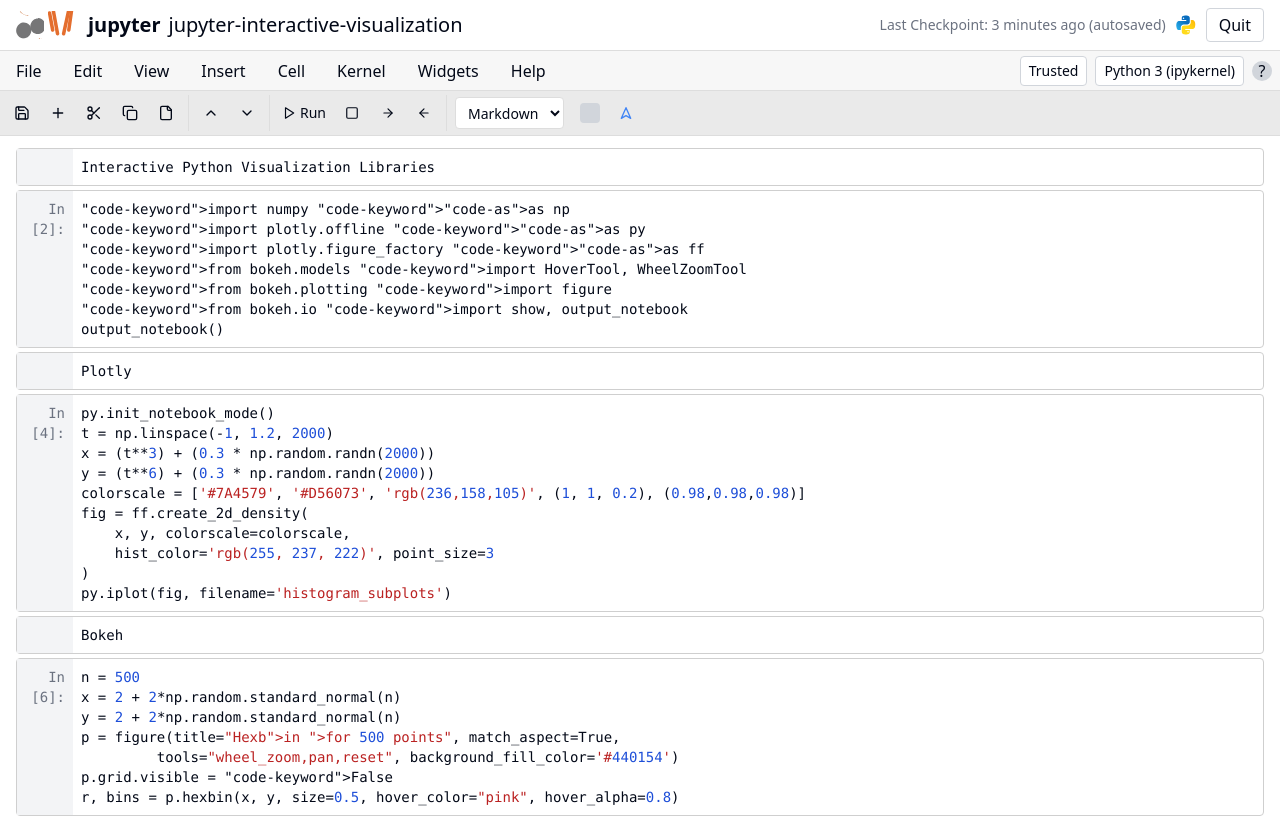
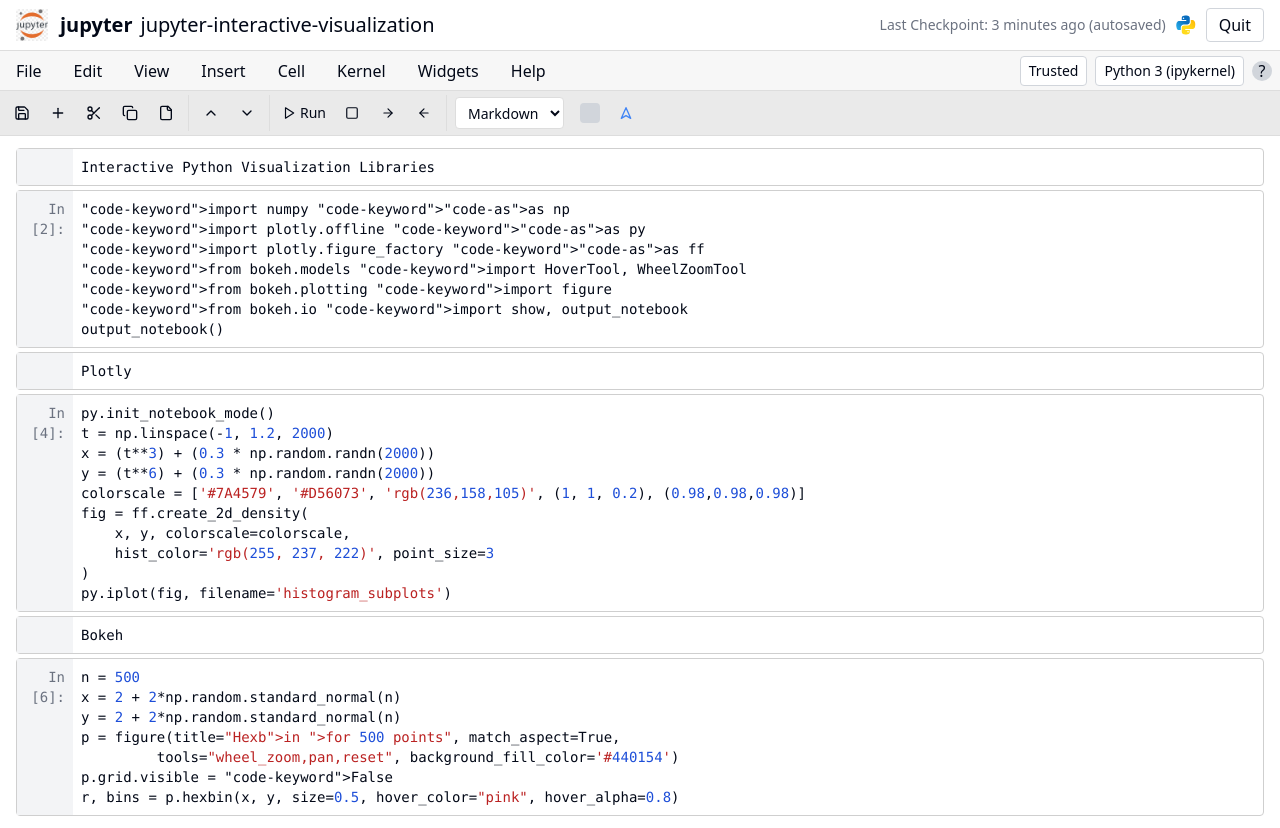
Before and after one commit to SeventyThreee/replicate-jupyter-notebook, a React (Vite) app: page / in a window 1280 px wide. Built offline with nearby package versions, Linux system fonts and the light colour scheme.

Commit message:
Replace image
Replaced the image in the top left corner.

```diff
--- a/src/components/JupyterHeader.tsx
+++ b/src/components/JupyterHeader.tsx
@@ -6,21 +6,12 @@ const JupyterHeader: React.FC = () => {
     <div className="flex items-center justify-between px-4 py-2 border-b border-jupyter-border">
       <div className="flex items-center space-x-2">
         <div className="flex items-center">
-          {/* Jupyter logo */}
-          <svg className="h-7 w-7" viewBox="0 0 44 51" xmlns="http://www.w3.org/2000/svg">
-            <path d="M10.428 50.272c-0.131 0-0.262-0.002-0.393-0.007-5.678-0.254-10.501-4.263-12.394-9.689-0.529-1.509-0.81-3.093-0.834-4.714-0.077-4.966 2.197-9.586 6.074-12.392 3.669-2.621 8.631-3.214 12.91-1.55 4.517 1.752 7.786 5.865 8.531 10.68 0.828 5.365-1.368 10.828-5.672 14.116-2.271 1.737-5.055 2.695-7.826 2.695-0.132 0-0.266-0.002-0.398-0.007-0.029 0.561-0.049 0.878-0.054 0.949l0.055-0.081z" fill="#767677"/>
-            <path d="M36.53 12.705c0.132 0 0.263 0.002 0.394 0.007 5.679 0.259 10.5 4.261 12.393 9.685 0.53 1.512 0.81 3.096 0.834 4.715 0.077 4.967-2.197 9.587-6.074 12.393-3.664 2.621-8.63 3.215-12.91 1.55-4.516-1.752-7.786-5.865-8.531-10.68-0.828-5.365 1.368-10.828 5.672-14.116 2.269-1.736 5.055-2.694 7.826-2.694 0.132 0 0.266 0.002 0.398 0.007 0.028-0.561 0.049-0.878 0.053-0.949l-0.055 0.082z" fill="#767677"/>
-            <path d="M18.781 8.983c-0.005-0.106-0.026-0.453-0.054-0.949-0.265 0.01-0.529 0.007-0.794 0-4.887-0.26-10.058-2.413-12.825-5.343-0.964-1.023-2.08-3.358-2.078-4.822l-0.027-1.022c0.002 1.475 1.06 3.5 2.026 4.524 2.766 2.93 6.005 5.909 10.891 6.168 0.266 0.007 0.53 0.01 0.794 0 0.029 0.497 0.049 0.845 0.054 0.949l0.013 0.495z" fill="#F37726"/>
-            <path d="M18.781 8.983c-0.005-0.106-0.026-0.453-0.054-0.949-0.265 0.01-0.529 0.007-0.794 0-4.887-0.26-10.058-2.413-12.825-5.343-0.964-1.023-2.08-3.358-2.078-4.822l-0.027-1.022c0.002 1.475 1.06 3.5 2.026 4.524 2.766 2.93 6.005 5.909 10.891 6.168 0.266 0.007 0.53 0.01 0.794 0 0.029 0.497 0.049 0.845 0.054 0.949l0.013 0.495z" fill="#989798" opacity="0.5"/>
-            <path d="M38.245 49.173c0.005 0.106 0.026 0.453 0.055 0.949 0.264-0.01 0.528-0.007 0.793 0 4.888 0.26 10.058 2.413 12.825 5.343 0.964 1.023 2.08 3.358 2.078 4.823l0.028 1.022c-0.002-1.475-1.06-3.5-2.026-4.524-2.766-2.93-6.005-5.909-10.891-6.168-0.266-0.007-0.53-0.01-0.794 0-0.029-0.497-0.049-0.845-0.054-0.949l-0.014-0.496z" fill="#F37726"/>
-            <path d="M38.245 49.173c0.005 0.106 0.026 0.453 0.055 0.949 0.264-0.01 0.528-0.007 0.793 0 4.888 0.26 10.058 2.413 12.825 5.343 0.964 1.023 2.08 3.358 2.078 4.823l0.028 1.022c-0.002-1.475-1.06-3.5-2.026-4.524-2.766-2.93-6.005-5.909-10.891-6.168-0.266-0.007-0.53-0.01-0.794 0-0.029-0.497-0.049-0.845-0.054-0.949l-0.014-0.496z" fill="#989798" opacity="0.5"/>
-          </svg>
-          <svg className="ml-1 h-7 w-7" viewBox="0 0 39 51" xmlns="http://www.w3.org/2000/svg">
-            <path d="M32.012 37.962c-0.193 0-0.384-0.014-0.574-0.039-1.748-0.247-2.961-1.85-2.714-3.596l6.119-43.424c0.246-1.747 1.85-2.96 3.597-2.714 1.748 0.246 2.96 1.849 2.714 3.596l-6.119 43.425c-0.225 1.596-1.594 2.753-3.023 2.753z" fill="#E46E2E"/>
-            <path d="M22.387 44.785c-0.226 0-0.455-0.024-0.685-0.075-1.727-0.377-2.822-2.089-2.446-3.816l11.166-51.113c0.377-1.726 2.088-2.824 3.815-2.446 1.727 0.377 2.821 2.089 2.446 3.815l-11.166 51.114c-0.326 1.496-1.645 2.521-3.131 2.521z" fill="#E46E2E"/>
-            <path d="M11.386 44.67c-1.525 0-2.858-1.083-3.145-2.64l-8.033-43.853c-0.321-1.74 0.829-3.413 2.573-3.733 1.737-0.318 3.412 0.828 3.732 2.573l8.033 43.853c0.32 1.74-0.829 3.413-2.573 3.733-0.196 0.044-0.394 0.066-0.587 0.066z" fill="#E46E2E"/>
-            <path d="M2.481 37.979c-1.478 0-2.801-1.051-3.079-2.565l-5.782-31.35c-0.312-1.74 0.84-3.412 2.578-3.731 1.74-0.306 3.412 0.838 3.73 2.577l5.782 31.352c0.312 1.74-0.84 3.412-2.578 3.731-0.216 0.038-0.431 0.056-0.646 0.056z" fill="#E46E2E"/>
-          </svg>
+          {/* Updated Jupyter logo using the uploaded image */}
+          <img
+            src="/lovable-uploads/82001a6a-6f9f-4ae2-8731-f216f1d446d5.png"
+            alt="Jupyter Logo"
+            className="h-8 w-auto"
+          />
           <h1 className="ml-3 text-xl font-semibold">jupyter</h1>
           <h1 className="ml-2 text-xl">jupyter-interactive-visualization</h1>
         </div>
```
Also changed, not shown: public/lovable-uploads/82001a6a-6f9f-4ae2-8731-f216f1d446d5.png (added).
